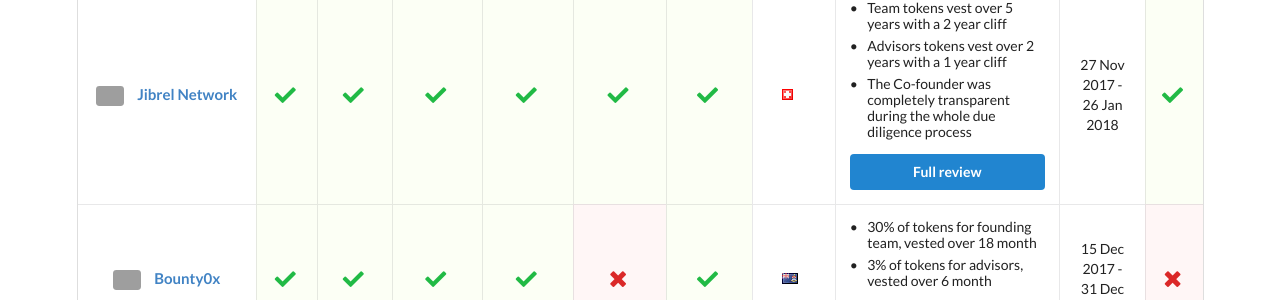
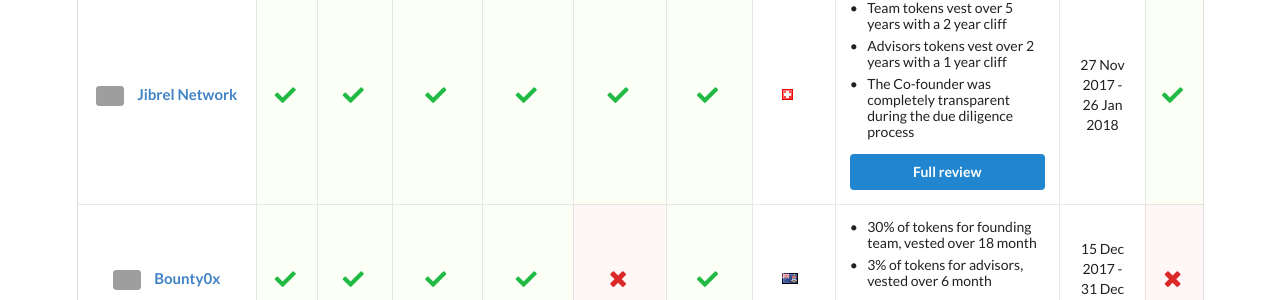
Before and after one commit to ico-check/ico-check, a Jekyll site: the page built from index.md, in a window 1280 px wide and 900 px high, scrolled down 621 px. Shown: the part 185-485 px from the top of the window. Built offline with Jekyll 4.4.1, drawn with Linux system fonts in a browser that asks for light colours; nearby versions of some CDN libraries; grey boxes are pictures that could not be loaded.

Commit message:
14-jibrelnetwork-ico-check
comment update

```diff
--- a/_data/icos.yml
+++ b/_data/icos.yml
@@ -31,7 +31,7 @@
   comments:
     - content: Team tokens vest over 5 years with a 2 year cliff
     - content: Advisors tokens vest over 2 years with a 1 year cliff
-    - content: The Co-founder was completely transparent during the whole due diligence process
+    - content: The Co-founder was completely transparent during the due diligence process
   ico_start_date: 2017-11-27T00:00:00Z
   ico_end_date: 2018-01-26T00:00:00Z
   safe: true
```
